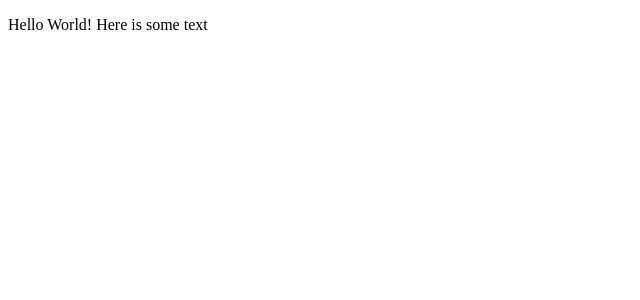
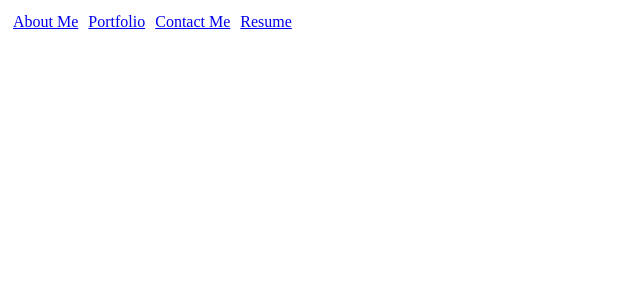
Before and after one commit to krbex/React-Portfolio, a React (Create React App) app: page / in a window 1280 px wide. Shown: the top 300 px of the page, without its empty margins (0-640 px from the left). Built offline with nearby package versions, Linux system fonts and the light colour scheme.

Commit message:
navigation section added

```diff
--- /dev/null
+++ b/src/App.css
@@ -0,0 +1,5 @@
+@import url('https://fonts.googleapis.com/css2?family=Playfair+Display:ital@1&display=swap');
+
+header {
+    font-family: 'Playfair Display', italic
+}
--- a/src/App.js
+++ b/src/App.js
@@ -1,10 +1,8 @@
-import React from 'react';
-// TODO: Add a comment explaining what this import statement is doing
-import HelloReact from './components/HelloReact';
+import React from "react";
+import Navigation from "./components/Navigation";
 
-// TODO: Add a comment explaining the purpose of the App component
 function App() {
-  return <HelloReact />;
+  return <Navigation />;
 }
 
 export default App;
--- a/src/components/HelloReact.js
+++ /dev/null
@@ -1,11 +0,0 @@
-import React from 'react';
-
-// TODO: Add a comment explaining what a react component is
-function HelloReact() {
-  const text = 'some text';
-
-  // TODO: Add a comment explaining what JSX is and the significance of the curly braces
-  return <p>Hello World! Here is {text}</p>;
-}
-
-export default HelloReact;
--- /dev/null
+++ b/src/components/Home.js
@@ -0,0 +1,5 @@
+import React from "react";
+
+export default function Home() {
+  return <section className="Home"></section>;
+}
--- a/src/components/Navigation.js
+++ b/src/components/Navigation.js
@@ -0,0 +1,32 @@
+import React from "react";
+
+export default function Nav() {
+  const linkStyle = { border: "1px black", padding: "5px" };
+
+  return (
+    <nav className="main-header-menu">
+      <section
+        style={{
+          display: "flex",
+          fontFamily: "Playfair Display",
+          flexDirection: "row",
+          alignItems: "flex-start",
+          justifyContent: "flex-start",
+        }}
+      >
+        <div style={linkStyle}>
+          <a href="#">About Me</a>
+        </div>
+        <div style={linkStyle}>
+          <a href="#">Portfolio</a>
+        </div>
+        <div style={linkStyle}>
+          <a href="#">Contact Me</a>
+        </div>
+        <div style={linkStyle}>
+          <a href="#">Resume</a>
+        </div>
+      </section>
+    </nav>
+  );
+}
```
Also changed, not shown: src/index.js (+4 -9 lines).
